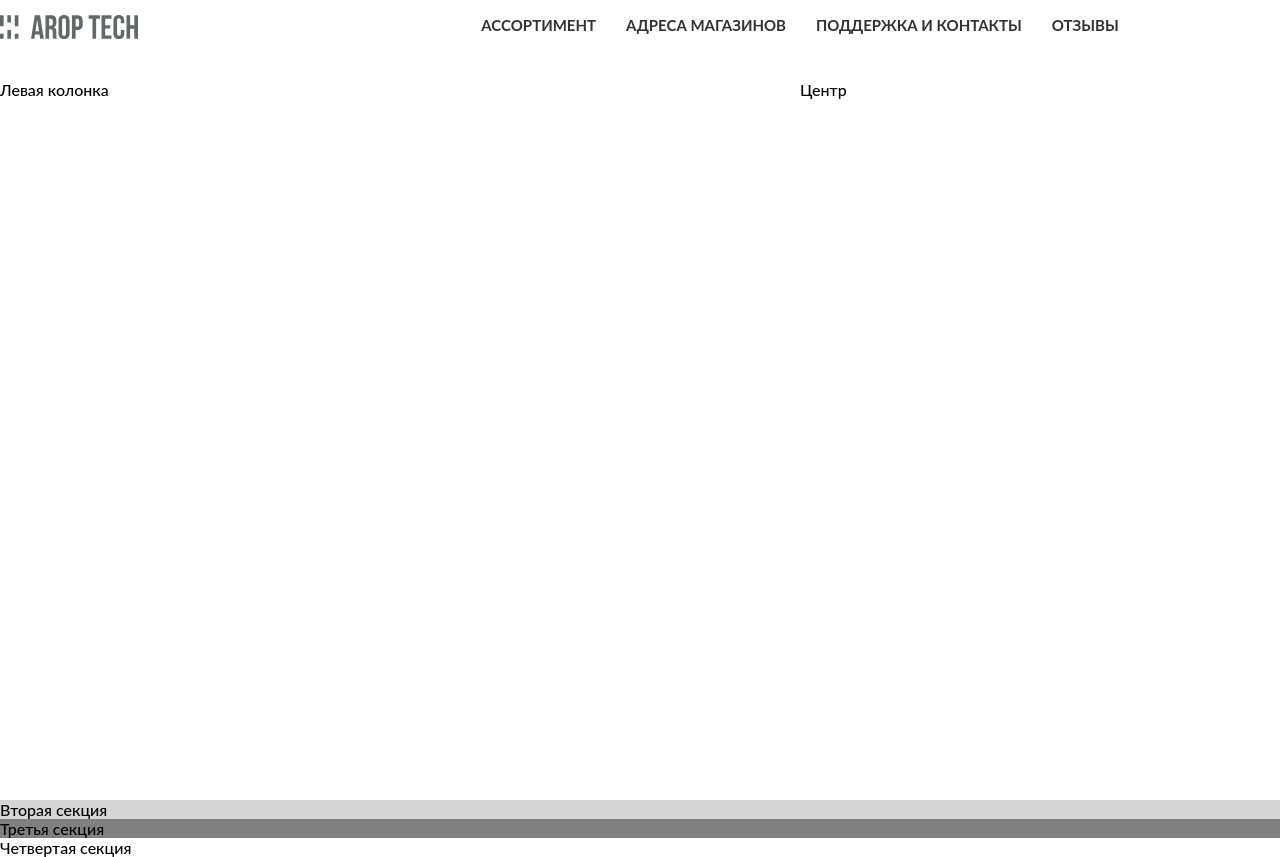
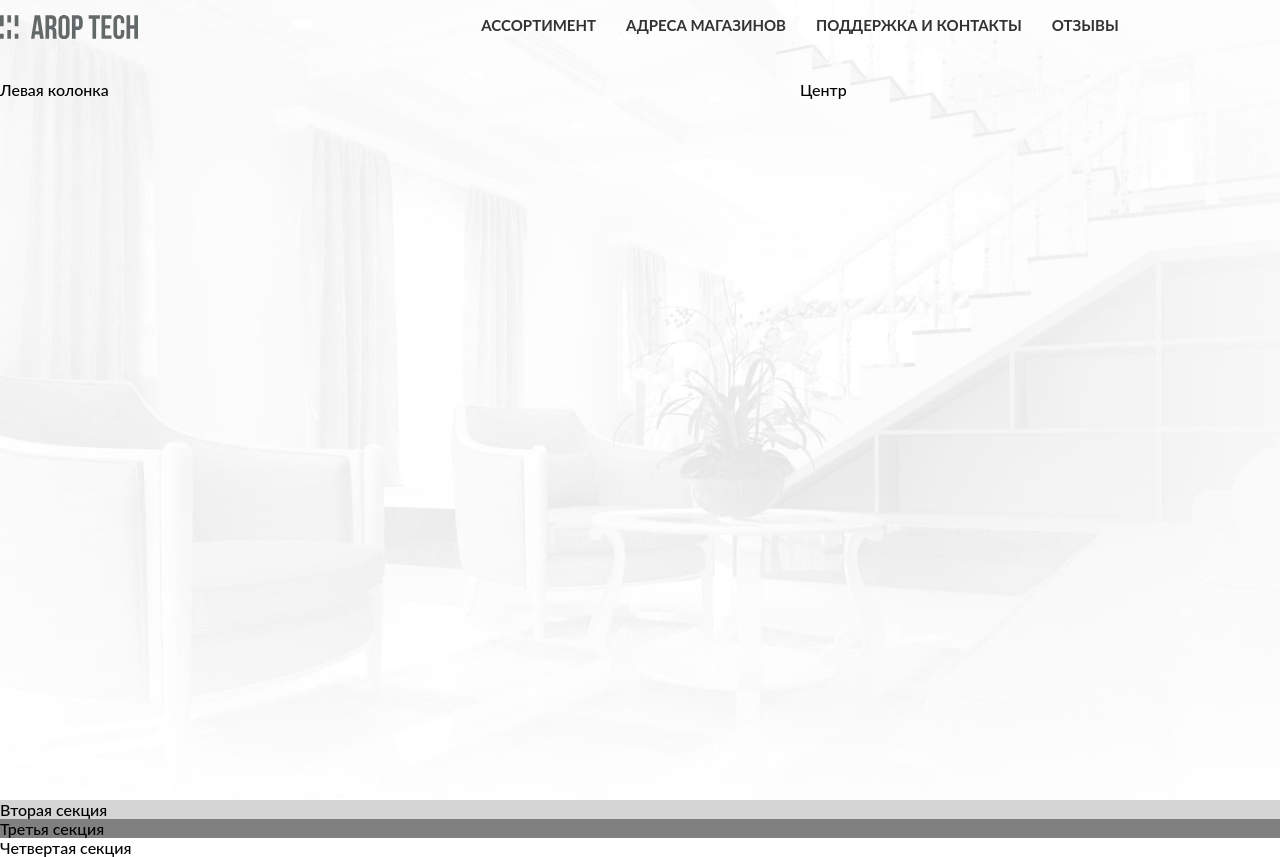
Before and after one commit to nickup8/dyson_app, a React (Create React App) app: page / in a window 1280 px wide. Shown: the top 857 px of the page. Built offline with nearby package versions, Linux system fonts and the light colour scheme; a web font is replaced by a local one.

Commit message:
Update SectionOne.module.sass

```diff
--- a/src/pages/Home/Sections/SectionOne/SectionOne.module.sass
+++ b/src/pages/Home/Sections/SectionOne/SectionOne.module.sass
@@ -1,6 +1,9 @@
 .sectionOne
     height: 100vh
-
+    background-image: url(./../../../../images/imgBackground.jpg)
+    background-size: cover
+    background-position: center
+    background-repeat: no-repeat
 .grid_wrap
     display: grid
     grid-template-rows: 10% 1fr
```
